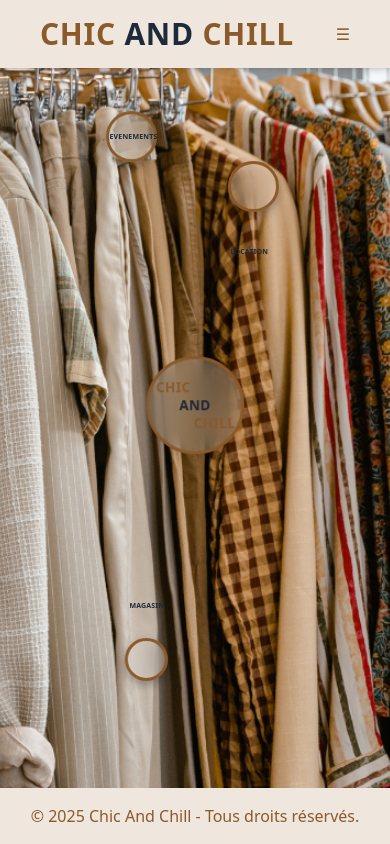
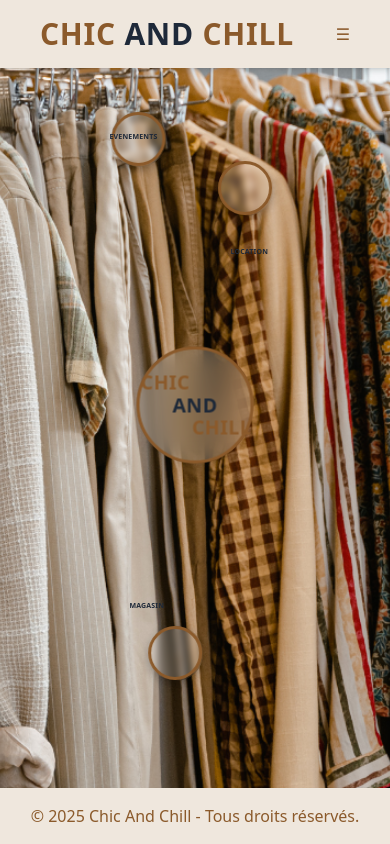
Before and after one commit to Mel-Beth/chic-and-chill, a PHP site: page / in a window 390 px wide. Run offline with PHP 8.4, Linux system fonts and the light colour scheme; style sheets or scripts are compiled from the project's sources.

Commit message:
'modification du flou des bulles'

```diff
--- a/src/app/Views/Public/accueil.php
+++ b/src/app/Views/Public/accueil.php
@@ -38,20 +38,92 @@
         display: flex;
         align-items: center;
         justify-content: center;
-        border: 3px solid #8B5A2B; /* Bordure marron */
-        background: rgba(255, 255, 255, 0.2); /* Fond semi-transparent */
-        backdrop-filter: blur(12px); /* Effet de flou sur le fond */
-        border-radius: 50%; /* Cercle */
-        box-shadow: 0px 4px 10px rgba(0, 0, 0, 0.3); /* Ombre légère */
-        transition: transform 0.4s ease, box-shadow 0.4s ease, background 0.4s ease; /* Effet animé */
+        border: 3px solid #8B5A2B;
+        /* Bordure marron */
+        background: rgba(255, 255, 255, 0.2);
+        /* Fond semi-transparent */
+        backdrop-filter: blur(3px);
+        /* Effet de flou sur le fond */
+        border-radius: 50%;
+        /* Cercle */
+        box-shadow: 0px 4px 10px rgba(0, 0, 0, 0.3);
+        /* Ombre légère */
+        transition: transform 0.4s ease, box-shadow 0.4s ease, background 0.4s ease;
+        /* Effet animé */
         z-index: 10;
     }
 
-    /* 🎯 Effet au survol pour agrandir et accentuer l'ombre */
+    /* 🎯 Effet au survol plus dynamique */
     .circle-link:hover {
-        transform: scale(1.2); /* Zoom */
-        box-shadow: 0px 8px 18px rgba(0, 0, 0, 0.5); /* Ombre plus marquée */
-        background: rgba(255, 255, 255, 0.3); /* Augmentation de la brillance */
+        transform: scale(1.2);
+        /* Zoom */
+        box-shadow: 0px 8px 18px rgba(0, 0, 0, 0.5);
+        /* Ombre plus marquée */
+        background: rgba(255, 255, 255, 0.3);
+        /* Augmentation de la brillance */
+    }
+
+    /* 🔹 Rendre le site plus responsive sur tablettes */
+    @media (max-width: 1024px) {
+        #circle-main {
+            width: 22vw !important;
+            height: 22vw !important;
+        }
+
+        .circle-link {
+            width: 10vw !important;
+            height: 10vw !important;
+        }
+    }
+
+    /* 🔸 Ajustements spécifiques pour les mobiles */
+    @media (max-width: 768px) {
+        #circle-main {
+            width: 18vw !important;
+            height: 18vw !important;
+        }
+
+        /* Réduire la taille des cercles interactifs */
+        .circle-link {
+            width: 9vw !important;
+            height: 9vw !important;
+        }
+
+        /* Ajustement du texte pour éviter les superpositions */
+        #chic {
+            font-size: 3vw !important;
+            left: 10% !important;
+        }
+
+        #and {
+            font-size: 3vw !important;
+            left: 50% !important;
+        }
+
+        #chill {
+            font-size: 3vw !important;
+            right: 10% !important;
+        }
+    }
+
+    /* 📱 Gestion spécifique pour les très petits écrans (smartphones) */
+    @media (max-width: 480px) {
+        #circle-main {
+            width: 30vw !important;
+            height: 30vw !important;
+        }
+
+        .circle-link {
+            width: 14vw !important;
+            height: 14vw !important;
+        }
+
+        /* Réduction des espacements pour éviter les débordements */
+        #chic,
+        #and,
+        #chill {
+            font-size: 5vw !important;
+        }
     }
 </style>
 
@@ -142,4 +214,5 @@
 </script>
 
 </body>
+
 </html>
```
